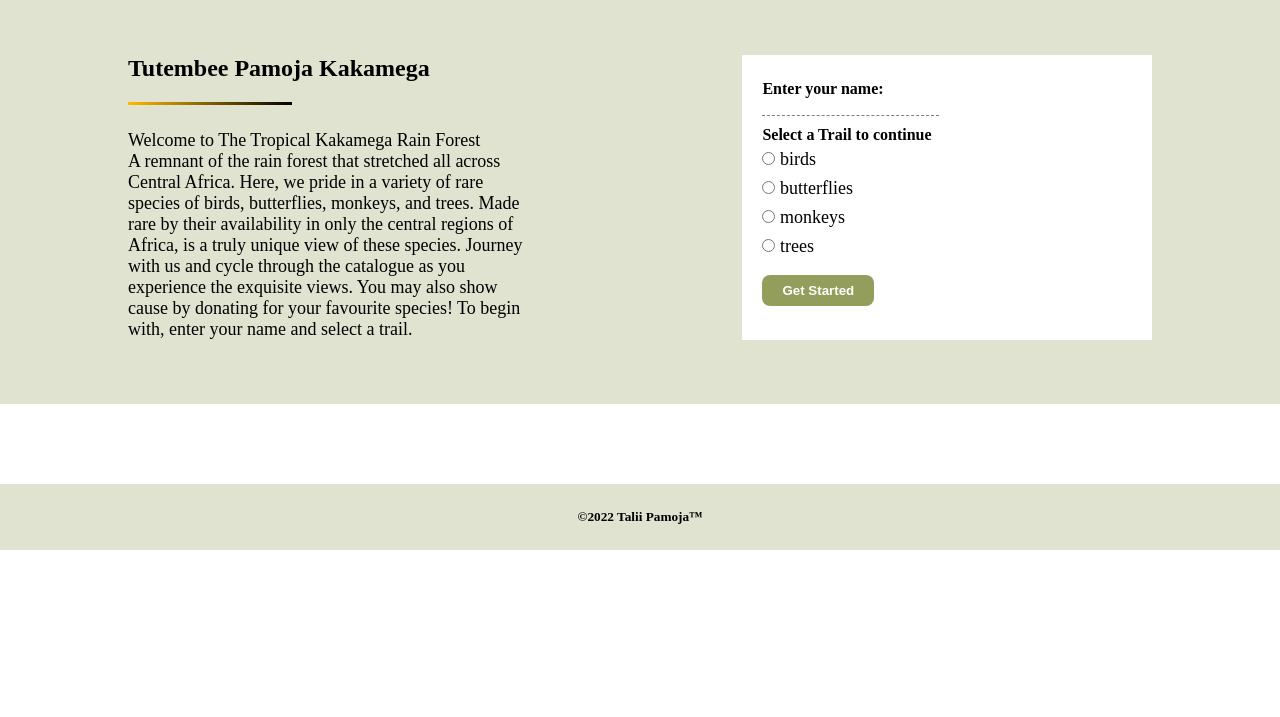
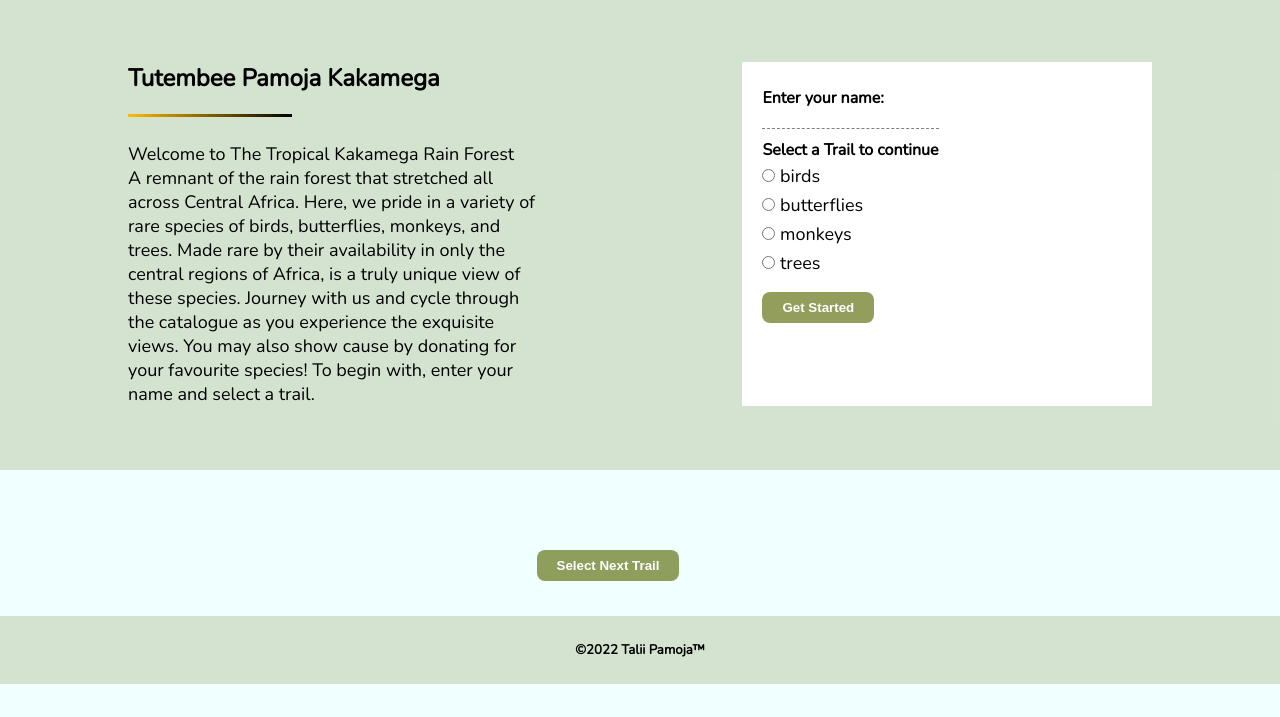
Before and after one commit to TheEmerald001/Kakamega_RainForest, a plain HTML site: page index.html in a window 1280 px wide. Shown: the part 83-800 px from the top of the page. Drawn offline with nearby package versions, Linux system fonts and the light colour scheme.

Commit message:
some UX touch

```diff
--- a/index.html
+++ b/index.html
@@ -4,6 +4,9 @@
     <meta charset="UTF-8">
     <meta http-equiv="X-UA-Compatible" content="IE=edge">
     <meta name="viewport" content="width=device-width, initial-scale=1.0">
+    <link rel="preconnect" href="https://fonts.googleapis.com">
+    <link rel="preconnect" href="https://fonts.gstatic.com" crossorigin>
+    <link href="https://fonts.googleapis.com/css2?family=Nunito" rel="stylesheet">
     <link rel="stylesheet" href="./styles.css">
     <title>Talii Pamoja</title>
 </head>
@@ -35,7 +38,7 @@
                 <form>
                     <label for="name" class="name">Enter your name:</label> <br>
                     <input type="text" class="nameText"> <br>
-                    <label for="trail" class="trail">Select a Trail to continue</label><br>
+                    <label for="trail" class="trail" id="trailSelect">Select a Trail to continue</label><br>
                     <input type="radio" name="startTrail" id="trail1" value="birds" class="text"><span class="textA"> birds </span> <br>
                     <input type="radio" name="startTrail" id="trail2" value="butterflies" class="text"><span class="textA"> butterflies </span><br>
                     <input type="radio" name="startTrail" id="trail3" value="monkeys" class="text"><span class="textA"> monkeys </span><br>
@@ -51,6 +54,9 @@
             <!-- Birds In Ndege trail -->
         </div>
         <div id="allSpecies" class="allSpecies"></div>
+        <div class="nxtBtn">
+            <button class="submitBtn"><a href="#trailSelect">Select Next Trail</a></button>
+        </div>
     </section>
     <section>
         <div class="footer">
--- a/styles.css
+++ b/styles.css
@@ -2,6 +2,10 @@
     margin: 0;
     padding: 0;
     box-sizing: border-box;
+}
+body{
+    font-family: 'Nunito', sans-serif;
+    background-color: azure;
 }
 .secOne{
     width: 100%;
@@ -65,7 +69,17 @@ nav{
     width: 95%;
     margin: 15px 0 0 0;
     display: flex;
-    justify-content: right;
+    flex-direction: row;
+    justify-content: center;
+}
+a{
+    text-decoration: none;
+    color: white;
+} .nxtBtn{
+    width: 95%;
+    margin: 15px 0 0 0;
+    display: flex;
+    justify-content: center;
 }
 .submitBtn{
     border-style: none;
@@ -75,6 +89,7 @@ nav{
     background-color: rgb(102, 118, 24, 0.7);
     color: white;
     font-weight: bold;
+    cursor: pointer;
 }
 .secTwo{
     width: 100%;
```
